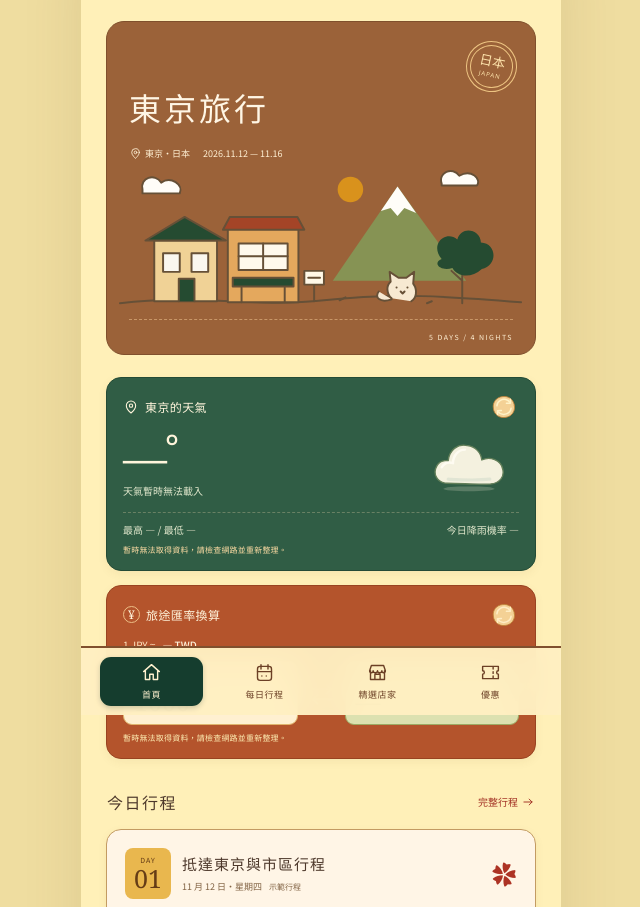
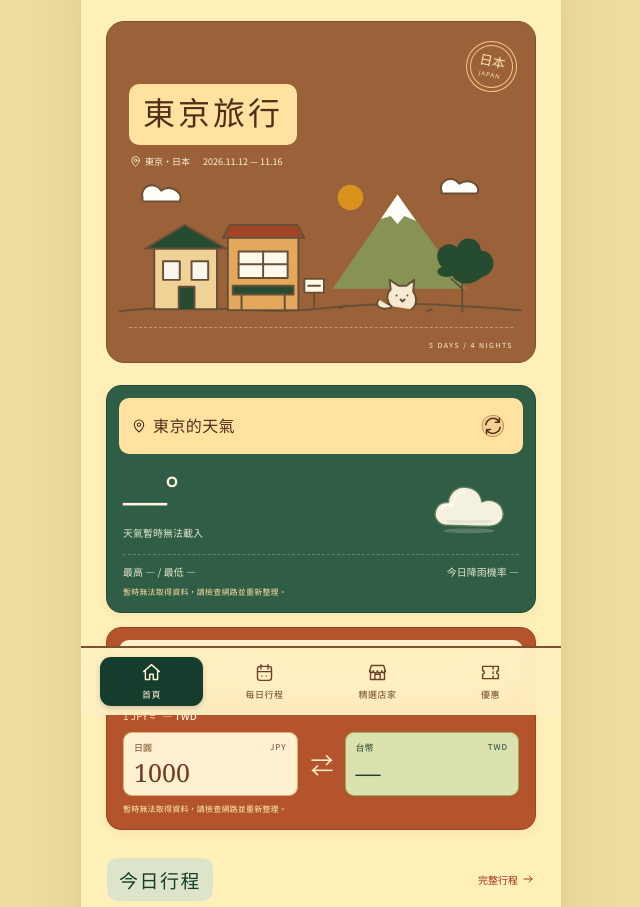
Before and after one commit to Nigel-wei-zhe/DB-travel-web, a website: page index.html in a window 1280 px wide. Shown: the part 85-992 px from the top of the page, without its empty margins (319-959 px from the left). Drawn offline with Linux system fonts and the light colour scheme; no server answers.

Commit message:
首頁卡片標題加入跳色區域

```diff
--- a/styles.css
+++ b/styles.css
@@ -342,3 +342,70 @@ svg.live-weather-icon { width: 96px; height: 80px; }
 :root { --paper: #fff0b8; background: #efdda0; }
 .date-filters { background: #fff0b8f5; }
 .bottom-nav { background: #fff0c2f5; }
+
+/* 首頁卡片標題：以淺色底塊凸顯標題區。 */
+:root {
+  --home-title-gold: #ffe2a0;
+  --home-title-cream: #fff0cc;
+  --home-title-sage: #dce5c9;
+  --home-title-coffee: #542d18;
+  --home-title-forest: #153d2e;
+  --home-title-radius: 10px;
+}
+#home-page .cover h1 {
+  width: fit-content;
+  max-width: 100%;
+  padding: 4px 14px;
+  border-radius: var(--home-title-radius);
+  background: var(--home-title-gold);
+  color: var(--home-title-coffee);
+  overflow-wrap: anywhere;
+}
+#home-page .card-top {
+  padding: 8px 12px;
+  margin: -2px -4px 12px;
+  border-radius: var(--home-title-radius);
+  background: var(--home-title-cream);
+}
+#home-page .weather .card-top { background: var(--home-title-gold); }
+#home-page .card-top h3 {
+  min-width: 0;
+  font-size: calc(16px * var(--fs, 1));
+  line-height: 1.6;
+  overflow-wrap: anywhere;
+}
+#home-page .card-top h3,
+#home-page .card-top h3 svg,
+#home-page .card-top .yen-icon,
+#home-page .card-top .refresh { color: var(--home-title-coffee); }
+#home-page .card-top h3 svg,
+#home-page .card-top .yen-icon { flex-shrink: 0; }
+#home-page .card-top .yen-icon { border-color: currentColor; }
+#home-page .card-top .refresh { flex-shrink: 0; margin: -2px -4px -2px 0; }
+#home-page .card-top .refresh-halo {
+  fill: var(--home-title-cream);
+  stroke: var(--home-title-coffee);
+}
+#home-page .card-top .refresh:hover { background: var(--home-title-sage); }
+#home-page .card-top .refresh:hover .refresh-halo { fill: var(--home-title-gold); }
+#home-page .itinerary-heading h2 {
+  padding: 8px 12px;
+  border-radius: var(--home-title-radius);
+  background: var(--home-title-sage);
+  color: var(--home-title-forest);
+  font-size: calc(19px * var(--fs, 1));
+}
+#home-page .day-heading {
+  padding: 12px;
+  border-radius: var(--home-title-radius);
+  background: var(--home-title-sage);
+}
+#home-page .day-heading > div:nth-child(2) { min-width: 0; }
+#home-page .day-heading h3 {
+  color: var(--home-title-forest);
+  font-size: calc(16px * var(--fs, 1));
+  line-height: 1.6;
+  overflow-wrap: anywhere;
+}
+#home-page .day-heading p { color: var(--home-title-coffee); }
+#home-page .day-heading .flower { display: none; }
```
